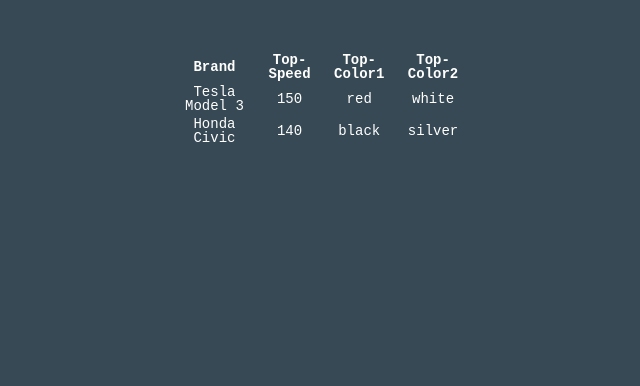
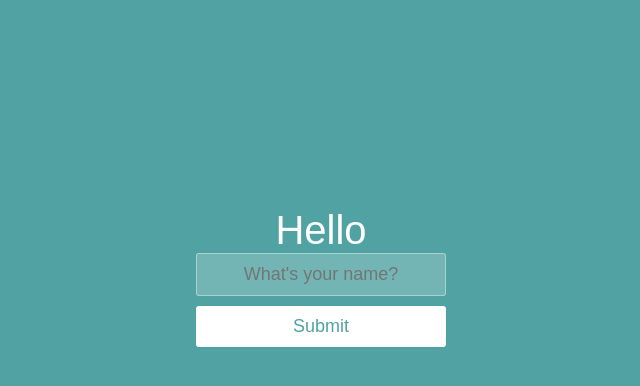
Before and after one commit to ELIJDAYO/react-basics, a React (Create React App) app: page / in a window 1280 px wide. Shown: the top 386 px of the page, without its empty margins (319-959 px from the left). Built offline with nearby package versions, Linux system fonts and the light colour scheme.

Commit message:
template for even handling

```diff
--- a/public/styles.css
+++ b/public/styles.css
@@ -1,29 +1,53 @@
+* {
+  box-sizing: border-box;
+  margin: 0;
+  padding: 0;
+  font-weight: 300;
+}
+
 body {
-  font: normal 14px/100% 'Andale Mono', AndaleMono, monospace;
-  color: #fff;
-  padding: 50px;
-  width: 300px;
-  margin: 0 auto;
-  background-color: #374954;
+  font-family: 'Source Sans Pro', sans-serif;
+  color: white;
+  font-weight: 300;
+  background: #50a3a2;
+  width: 100%;
+  height: 100%;
+}
+
+.container {
+  margin: 10% auto;
+  padding: 80px 0;
   text-align: center;
 }
 
-h1 {
-  font-size: 100px;
+.container h1 {
+  font-size: 40px;
+  font-weight: 200;
 }
 
-.container {
-  margin: 60% 10%;
+input {
+  border: 1px solid rgba(252, 252, 252, 0.4);
+  background-color: rgba(252, 252, 252, 0.2);
+  width: 250px;
+  border-radius: 3px;
+  font-family: 'Source Sans Pro', sans-serif;
+  padding: 10px 15px;
+  margin: 0 auto 10px auto;
+  display: block;
+  text-align: center;
+  font-size: 18px;
+  color: white;
+  font-weight: 300;
 }
 
 button {
-  display: inline-block;
-  background-color: #6bbe92;
+  appearance: none;
+  outline: 0;
+  background-color: white;
   border: 0;
-  width: 60px;
-  margin: 10px;
-  text-align: center;
-  color: #fff;
-  font-weight: bold;
-  font-size: 50px;
+  padding: 10px 15px;
+  color: #50a3a2;
+  border-radius: 3px;
+  width: 250px;
+  font-size: 18px;
 }
--- /dev/null
+++ b/src/components/App.jsx
@@ -0,0 +1,13 @@
+import React from 'react';
+
+function App() {
+  return (
+    <div className="container">
+      <h1>Hello</h1>
+      <input type="text" placeholder="What's your name?" />
+      <button>Submit</button>
+    </div>
+  );
+}
+
+export default App;
--- a/src/index.js
+++ b/src/index.js
@@ -1,37 +1,6 @@
 import React from 'react';
 import ReactDOM from 'react-dom/client';
-import cars from './practice.js';
-
-const [honda, tesla] = cars;
-const {
-  speedStats: { topSpeed: teslaTopSpeed },
-  coloursByPopularity: [teslaTopColour, teslaSecondCol],
-} = tesla;
-const {
-  speedStats: { topSpeed: hondaTopSpeed },
-  coloursByPopularity: [hondaTopColour, hondaSecondCol],
-} = honda;
+import App from './components/App';
 
 const root = ReactDOM.createRoot(document.getElementById('root'));
-root.render(
-  <table>
-    <tr>
-      <th>Brand</th>
-      <th>Top-Speed</th>
-      <th>Top-Color1</th>
-      <th>Top-Color2</th>
-    </tr>
-    <tr>
-      <td>{tesla.model}</td>
-      <td>{teslaTopSpeed}</td>
-      <td>{teslaTopColour}</td>
-      <td>{teslaSecondCol}</td>
-    </tr>
-    <tr>
-      <td>{honda.model}</td>
-      <td>{hondaTopSpeed}</td>
-      <td>{hondaTopColour}</td>
-      <td>{hondaSecondCol}</td>
-    </tr>
-  </table>
-);
+root.render(<App />);
--- a/src/practice.js
+++ /dev/null
@@ -1,22 +0,0 @@
-const cars = [
-  {
-    model: 'Honda Civic',
-    //The top colour refers to the first item in the array below:
-    //i.e. hondaTopColour = "black"
-    coloursByPopularity: ['black', 'silver'],
-    speedStats: {
-      topSpeed: 140,
-      zeroToSixty: 8.5,
-    },
-  },
-  {
-    model: 'Tesla Model 3',
-    coloursByPopularity: ['red', 'white'],
-    speedStats: {
-      topSpeed: 150,
-      zeroToSixty: 3.2,
-    },
-  },
-];
-
-export default cars;
```
